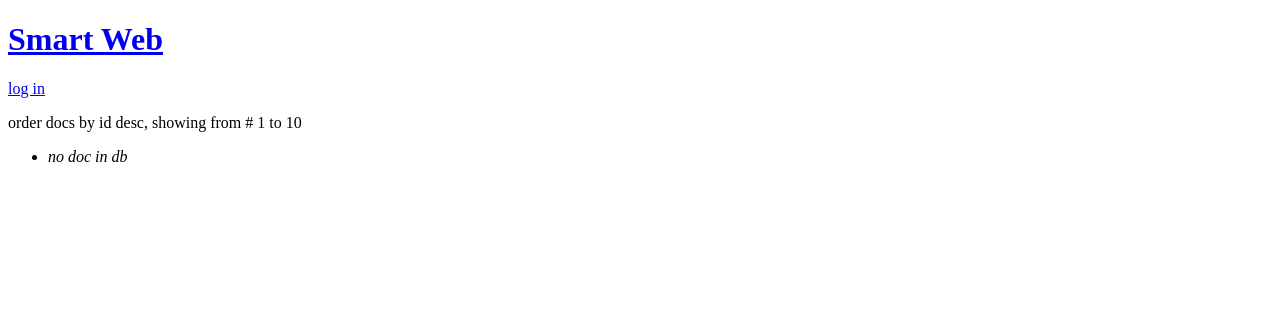
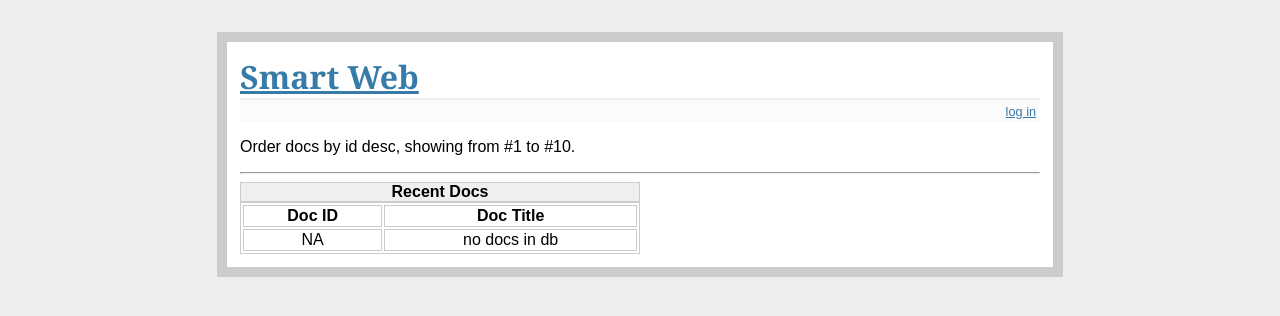
Before and after one commit to O2-studio/server, a Flask app: page /doc/recent in a window 1280 px wide. Shown: the top 316 px of the page. Run offline with Flask 2, Linux system fonts and the light colour scheme; data that the repository does not hold is empty.

Commit message:
rewrite templates and add css

```diff
--- a/server.py
+++ b/server.py
@@ -140,8 +140,9 @@ def web_tagid(tagid):
         + str(tagid) + "'")
     tagname=cur.fetchone()[1]
 
-    cur=db.execute("select id, title, content, tag_id, upvote, \
-        downvote from docs where tag_id='" + str(tagid) + "'")
+    cur=db.execute("select * from (select id, title, content, \
+        tag_id, upvote, downvote from docs where tag_id='" + \
+        str(tagid) + "') order by id desc ")
     doclist=cur.fetchall()
 
     return render_template('show_tag_docs.html', \
--- a/static/css/style.css
+++ b/static/css/style.css
@@ -0,0 +1,96 @@
+body
+{
+	background: #eee;
+	font-family: sans-serif;
+}
+a, h1, h2
+{
+	color: #377ba8;
+}
+h1, h2
+{
+	font-family: 'Georgia', serif;
+	margin: 0;
+}
+h1
+{
+	border-bottom: 2px solid #eee;
+}
+h2
+{
+	font-size: 1.2em;
+}
+.page
+{
+	background: white;
+	border: 10px solid #ccc;
+	margin: 2em auto;
+	padding: 0.8em;
+	width: 50em;
+}
+.metanav
+{
+	background: #fbfbfb;
+	font-size: 0.8em;
+	margin-bottom: 1em;
+	padding: 0.3em;
+	text-align: right;
+}
+.flash
+{
+	background: #cee5F5;
+	border: 1px solid #aacbe2;
+	padding: 0.5em;
+}
+.error
+{
+	background: #f0d6d6;
+	padding: 0.5em;
+}
+
+table {
+	width: 50%;
+	text-align: center;
+	border: 1px solid #CCCCCC;
+
+}
+
+caption {
+	text-align: center;
+	background-color: #EFEFEF;
+	border: 1px solid #CCCCCC;
+	font-weight: bold;
+}
+
+th {
+	border: 1px solid #CCCCCC;
+}
+
+td {
+	border: 1px solid #CCCCCC;
+}
+
+.title {
+	font-size: 42px;
+	display: inline;
+}
+
+.doc {
+	margin: 10%;
+}
+
+.header {
+	padding-bottom: 40px;
+}
+
+.content {
+	padding-bottom: 40px;
+}
+
+.vote {
+	display: inline;
+}
+
+.vote a {
+
+}
--- a/templates/show_recent_docs.html
+++ b/templates/show_recent_docs.html
@@ -1,11 +1,26 @@
 {% extends "layout.html" %}
 {% block body %}
-  <p>order docs by id desc, showing from # {{ begin }} to {{ end }}</p>
-  <ul class=docs>
-  {% for doc in doclist %}
-    <li>{{ doc.id }}: <a href="/doc/{{ doc.id }}">{{ doc.title }}</a></li>
-  {% else %}
-    <li><em>no doc in db</em></li>
-  {% endfor %}
-  </ul>
+  <p>Order docs by id desc, showing from #{{ begin }} to #{{ end }}.</p>
+
+  <hr>
+  <table>
+    <caption>Recent Docs</caption>
+    <thead>
+      <tr>
+        <th>Doc ID</th>
+        <th>Doc Title</th>
+      </tr>
+    </thead>
+    <tbody>
+      {% for doc in doclist %}
+        <tr>
+          <td><a href="/doc/{{ doc.id }}">{{ doc.id }}</a></td>
+          <td>{{ doc.title }}</td>
+          {% else %}
+          <td>NA</td>
+          <td>no docs in db</td>
+        </tr>
+      {% endfor %}
+    </tbody>
+  </table>
 {% endblock %}
```
Also changed, not shown: templates/show_doc_details.html (+13 -14 lines), templates/show_docs.html (+21 -7 lines), templates/show_tag_docs.html (+20 -8 lines), templates/show_tags.html (+21 -7 lines).
